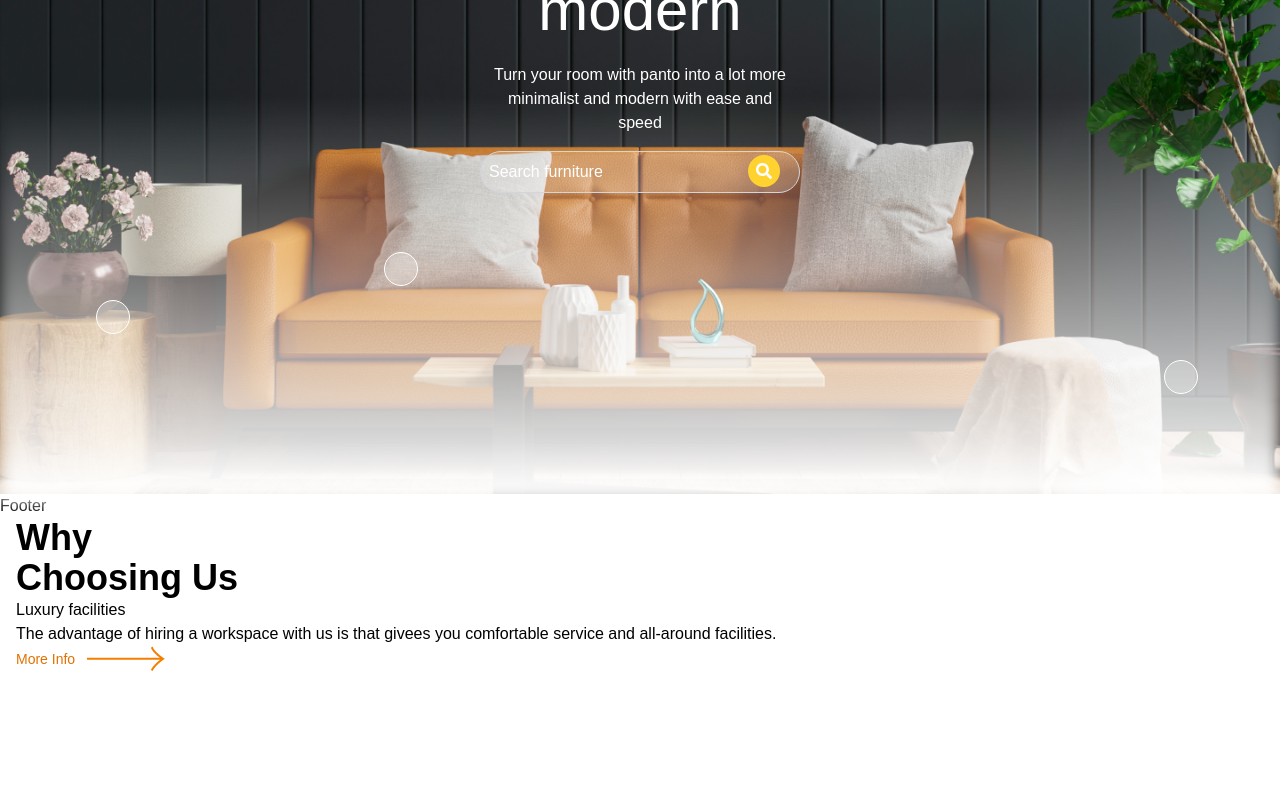
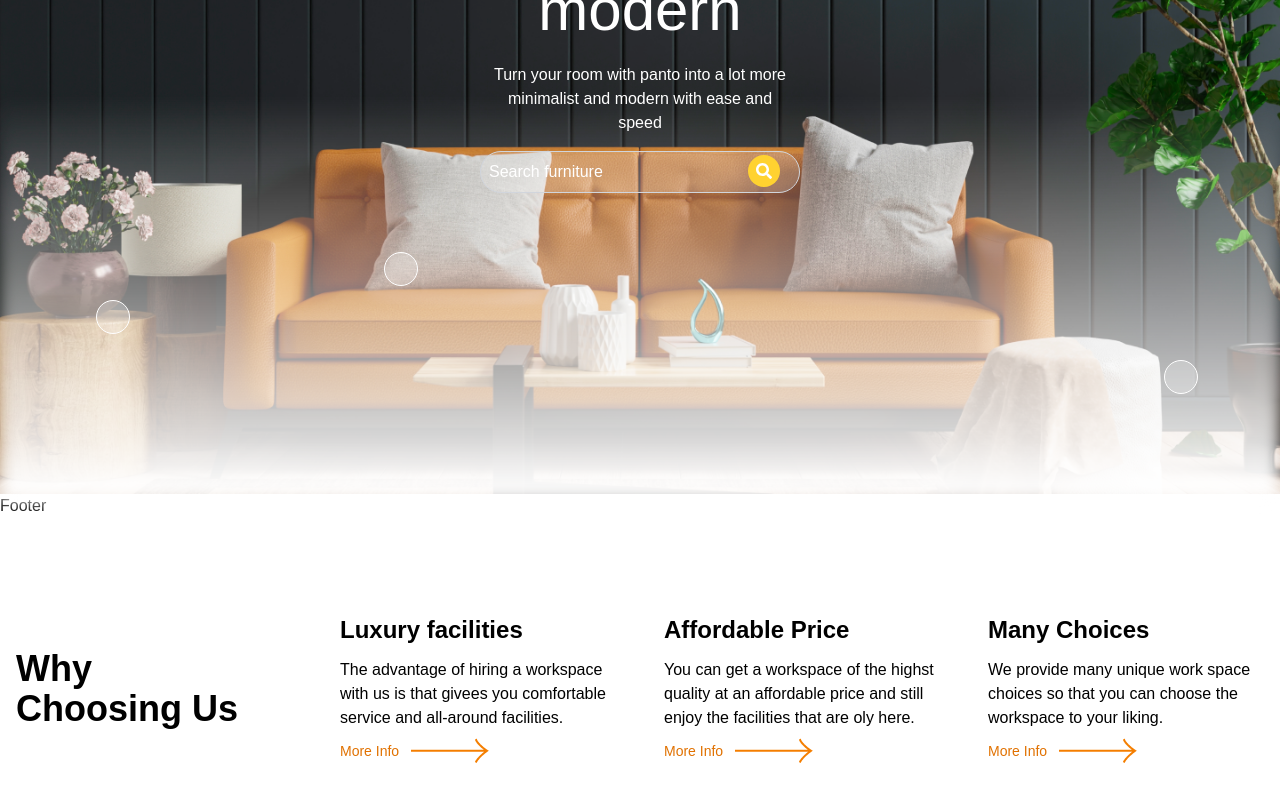
Before and after one commit to selina-islam/Panto-Furniture-Landing-Page, a React (Vite) app: page / in a window 1280 px wide. Shown: the part 306-1106 px from the top of the page. Before the commit the page ends 1001 px from the top, so only its background shows below. Built offline with nearby package versions, Linux system fonts and the light colour scheme.

Commit message:
Why choose us section is now done

```diff
--- a/src/components/Button.jsx
+++ b/src/components/Button.jsx
@@ -6,7 +6,7 @@ function Button({ text }) {
       <div className="flex justify-center items-center gap-3">
         {" "}
         {text}
-        <img src="/btn-icon.png" alt="Arrow-Icon" />
+        <img src="/btn-icon.png" alt="Arrow-Icon"  />
       </div>
     </button>
   );
--- a/src/pages/Home/WhyChoose.jsx
+++ b/src/pages/Home/WhyChoose.jsx
@@ -4,19 +4,39 @@ import Button from '../../components/Button';
 function WhyChoose() {
         return (
           <section className="section-container">
-            <div>
+            <div className='my-24 grid grid-cols-1 sm:grid-cols-2 lg:grid-cols-4 items-center gap-8 md:gap-12 text-left'>
               <div>
                 <h1 className="text-4xl font-bold">
                   Why <br /> Choosing Us
                 </h1>
               </div>
               <div>
-                <h3>Luxury facilities</h3>
-                <p>
+                <h3 className="text-2xl font-semibold mb-3">
+                  Luxury facilities
+                </h3>
+                <p className="text-base mb-2">
                   The advantage of hiring a workspace with us is that givees you
                   comfortable service and all-around facilities.
                 </p>
-                <Button text='More Info'/>
+                <Button text="More Info" />
+              </div>
+              <div>
+                <h3 className="text-2xl font-semibold mb-3">
+                  Affordable Price
+                </h3>
+                <p className="text-base mb-2">
+                  You can get a workspace of the highst quality at an affordable
+                  price and still enjoy the facilities that are oly here.
+                </p>
+                <Button text="More Info" />
+              </div>
+              <div>
+                <h3 className="text-2xl font-semibold mb-3">Many Choices</h3>
+                <p className="text-base mb-2">
+                  We provide many unique work space choices so that you can
+                  choose the workspace to your liking.
+                </p>
+                <Button text="More Info" />
               </div>
             </div>
           </section>
```
